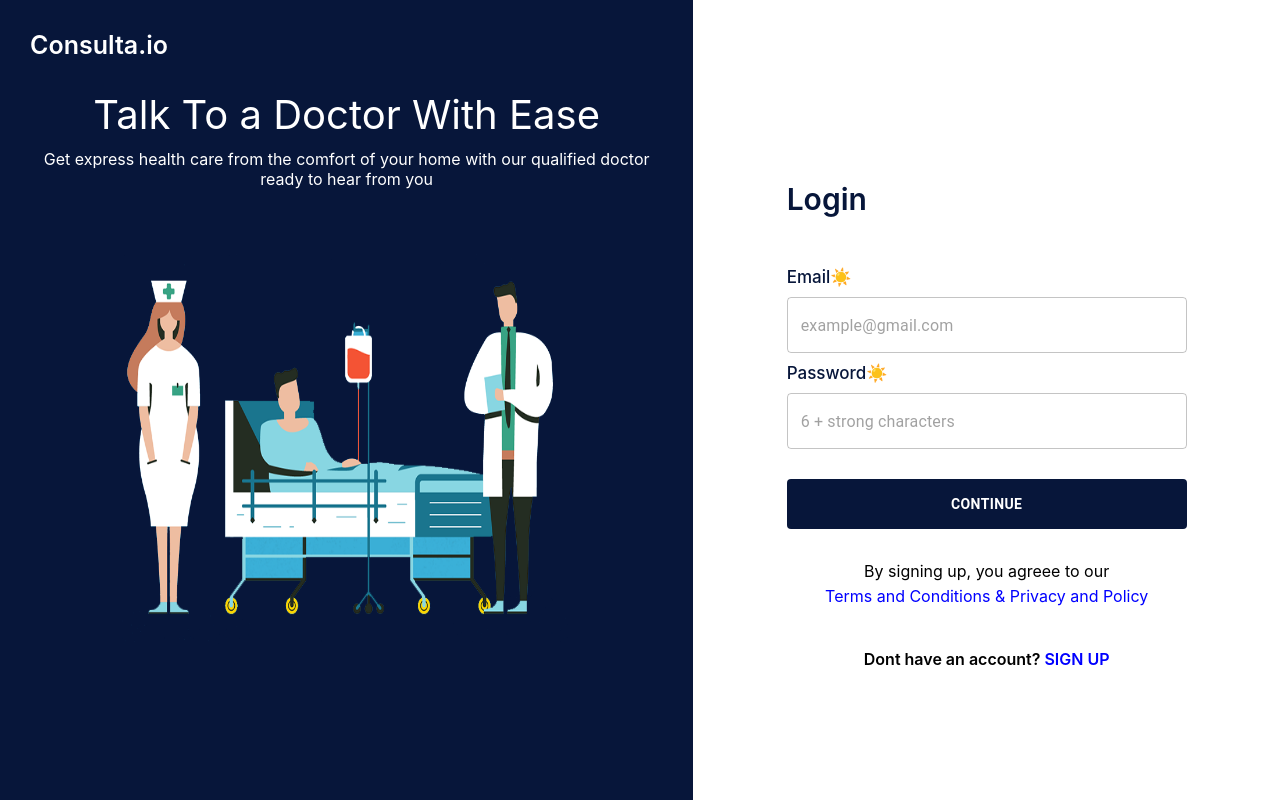
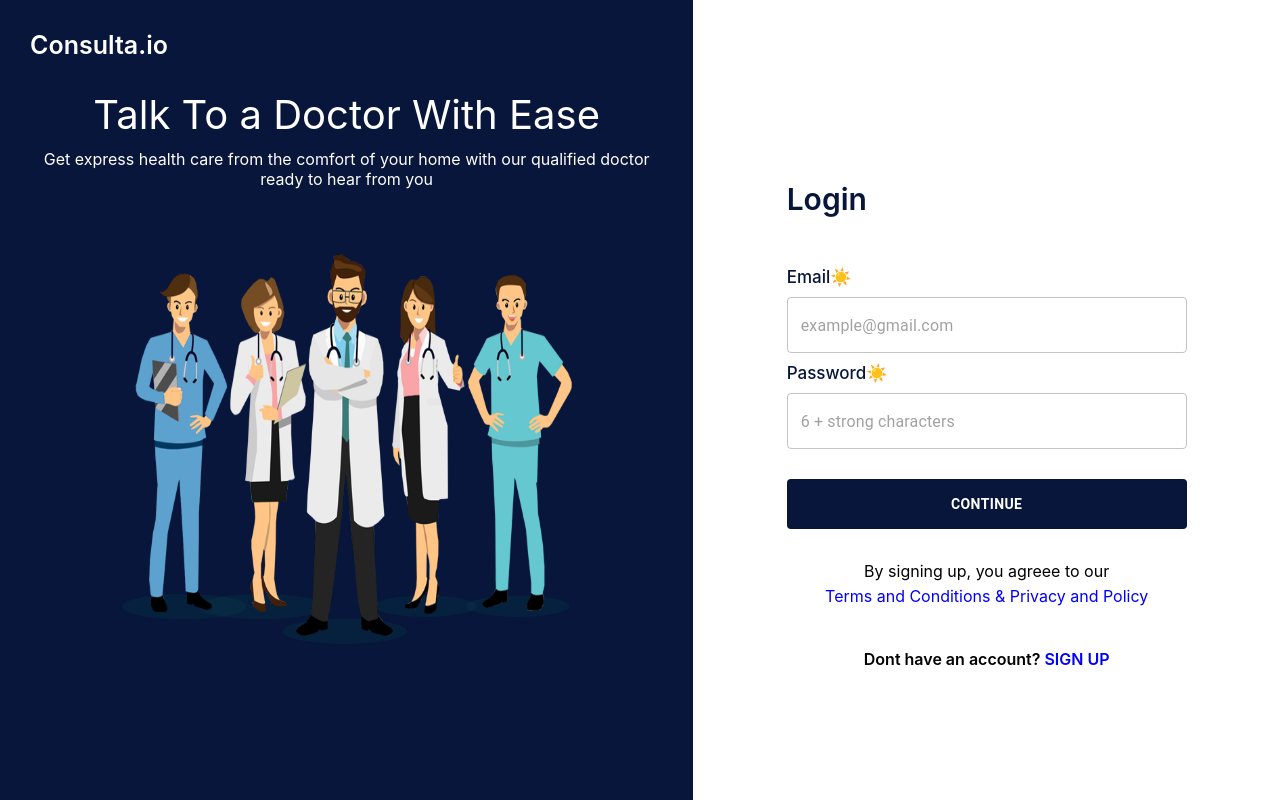
Before and after one commit to sadeeqdev/consult.io, a React (Create React App) app: page /login in a window 1280 px wide. Built offline with nearby package versions, Linux system fonts and the light colour scheme.

Commit message:
Added login navigation

```diff
--- a/src/components/Navbar.js
+++ b/src/components/Navbar.js
@@ -5,6 +5,7 @@ import { styled } from '@mui/material/styles';
 import { Box } from '@mui/system';
 import { Button, IconButton } from '@mui/material';
 import MenuIcon from '@mui/icons-material/Menu';
+import { useNavigate } from 'react-router';
 
 const HeaderText = styled('h2')({
     color:'#fff',
@@ -37,6 +38,9 @@ const StyledLoginButton = styled(Button)({
 })
 
 const Navbar = () => {
+
+    const navigate = useNavigate()
+
   return (
     <div>
         <AppBar position="fixed" sx={{backgroundColor:'#07163a', boxShadow:'none', position:'fixed'}} >
@@ -60,7 +64,7 @@ const Navbar = () => {
                         </StyledMenuButton>
                     </Box>
                     <Box >
-                        <StyledLoginButton sx={{display:{xs:'none', sm:'block'}}}>
+                        <StyledLoginButton onClick={() => navigate("/login")} sx={{display:{xs:'none', sm:'block'}}}>
                             Log in
                         </StyledLoginButton>
                         <IconButton sx={{display:{xs:'block', sm:'none', color:'white'}}}>
--- a/src/views/Login.js
+++ b/src/views/Login.js
@@ -1,7 +1,7 @@
 import { Button, Grid, TextField } from "@mui/material"
 import { styled } from "@mui/system"
-import BannerImg from '../assets/loginpng_3.png';
-import MobileBannerImg from '../assets/loginpng_3.png';
+import BannerImg from '../assets/loginpng_5.png';
+import MobileBannerImg from '../assets/loginpng_5.png';
 
 const Login = () => {
 
@@ -62,7 +62,7 @@ const Login = () => {
         marginTop: '40px',
         height:'500px',
         backgroundImage: `url(${BannerImg})`,
-        backgroundSize: '550px 500px',
+        backgroundSize: '650px 450px',
         backgroundPosition:'center',
         backgroundRepeat:'no-repeat',
         [theme.breakpoints.down('xl')]:{
@@ -71,7 +71,7 @@ const Login = () => {
         },
         [theme.breakpoints.down('lg')]:{
             height:'300px',
-            backgroundSize: '300px 270px',
+            backgroundSize: '300px 250px',
             marginTop: '0px',
         },
         [theme.breakpoints.down('md')]:{
@@ -143,6 +143,7 @@ const Login = () => {
         height:'50px',
         margin:'30px 0',
         fontWeight:600,
+        '&:hover':{backgroundColor:'#2f53a5', color:'white'},
         [theme.breakpoints.down('md')]:{
             width:'100%',
         },
```
Also changed, not shown: src/assets/loginpng_5.png (renamed from src/assets/ClipartKey_2525599.png).
